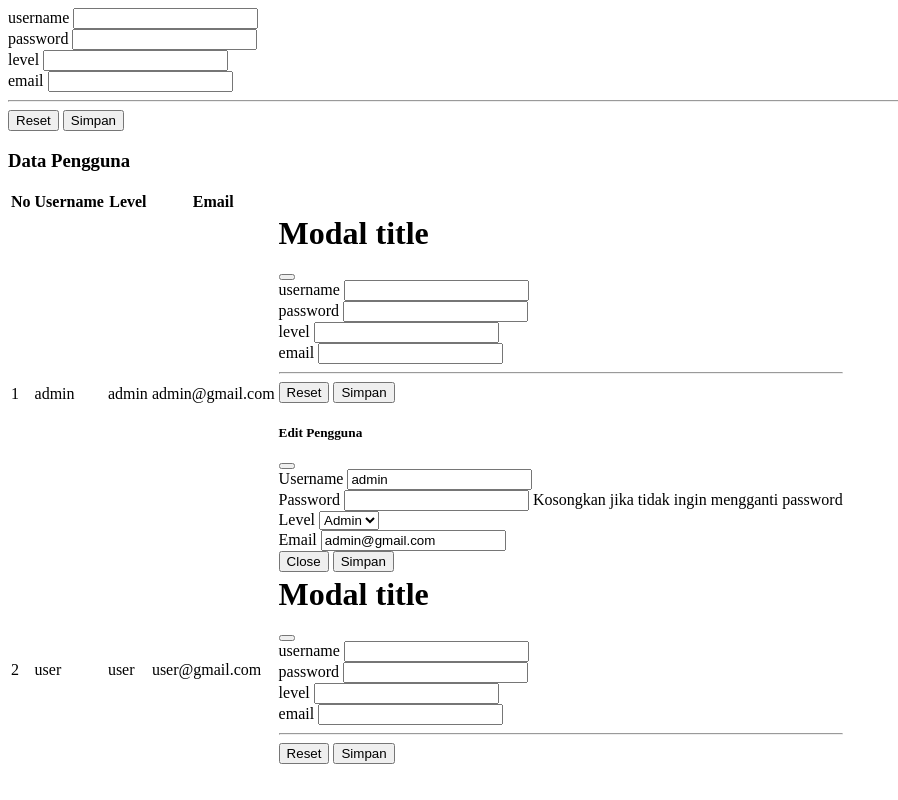
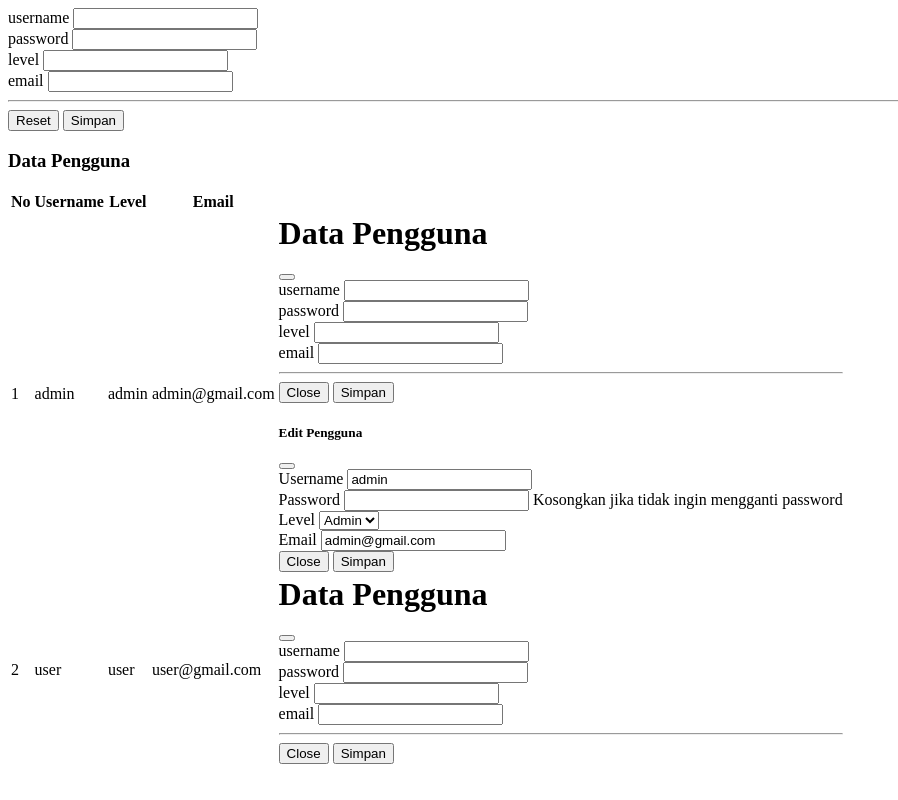
Before and after one commit to Rhmwd/app_sia, a PHP site: page /modul/pengguna/index.php in a window 1280 px wide. Shown: the whole page, without its empty margins (0-898 px from the left). Run offline with PHP 8.4, Linux system fonts and the light colour scheme.

Commit message:
Update index.php

```diff
--- a/modul/pengguna/index.php
+++ b/modul/pengguna/index.php
@@ -1,4 +1,4 @@
-
+<form action="modul/pengguna/aksi_pengguna.php?act=insert" method="post">
 <div class="card">
     <div class="card-body">
         <div class="row">
@@ -53,12 +53,13 @@
  <!-- Button trigger modal -->
 <i class="btn btn-bi bi-pencil-square text-success" data-bs-toggle="modal" data-bs-target="#exampleModal"></i>
 <i class="bi bi-trash text-danger"></i>
+</a>
 <!-- Modal -->
 <div class="modal fade" id="exampleModal" tabindex="-1" aria-labelledby="exampleModalLabel" aria-hidden="true">
   <div class="modal-dialog">
     <div class="modal-content">
       <div class="modal-header">
-        <h1 class="modal-title fs-5" id="exampleModalLabel">Modal title</h1>
+        <h1 class="modal-title fs-5" id="exampleModalLabel">Data Pengguna</h1>
         <button type="button" class="btn-close" data-bs-dismiss="modal" aria-label="Close"></button>
       </div>
       <div class="modal-body">
@@ -87,8 +88,14 @@
 <hr>
 <div class="row">
     <div class="col text-end">
-    <button class="btn btn-secondary" type="reset">Reset</button>
- <button class="btn btn-primary" type="submit">Simpan</button>
+      </div>
+      <div class="modal-footer">
+        <button type="button" class="btn btn-secondary" data-bs-dismiss="modal">Close</button>
+        <button type="button" class="btn btn-primary">Simpan</button>
+      </div>
+    </div>
+  </div>
+</div>
  </div>
 
  <!-- Modal -->
@@ -149,12 +156,13 @@ primary">Simpan</button>
 <!-- Button trigger modal -->
 <i class="btn btn-bi bi-pencil-square text-success" data-bs-toggle="modal" data-bs-target="#exampleModal"></i>
 <i class="bi bi-trash text-danger"></i>
+</a>
 <!-- Modal -->
 <div class="modal fade" id="exampleModal" tabindex="-1" aria-labelledby="exampleModalLabel" aria-hidden="true">
   <div class="modal-dialog">
     <div class="modal-content">
       <div class="modal-header">
-        <h1 class="modal-title fs-5" id="exampleModalLabel">Modal title</h1>
+        <h1 class="modal-title fs-5" id="exampleModalLabel">Data Pengguna</h1>
         <button type="button" class="btn-close" data-bs-dismiss="modal" aria-label="Close"></button>
       </div>
       <div class="modal-body">
@@ -183,6 +191,12 @@ primary">Simpan</button>
 <hr>
 <div class="row">
     <div class="col text-end">
-    <button class="btn btn-secondary" type="reset">Reset</button>
- <button class="btn btn-primary" type="submit">Simpan</button>
+      </div>
+      <div class="modal-footer">
+        <button type="button" class="btn btn-secondary" data-bs-dismiss="modal">Close</button>
+        <button type="button" class="btn btn-primary">Simpan</button>
+      </div>
+    </div>
+  </div>
+</div>
  </div>
```
